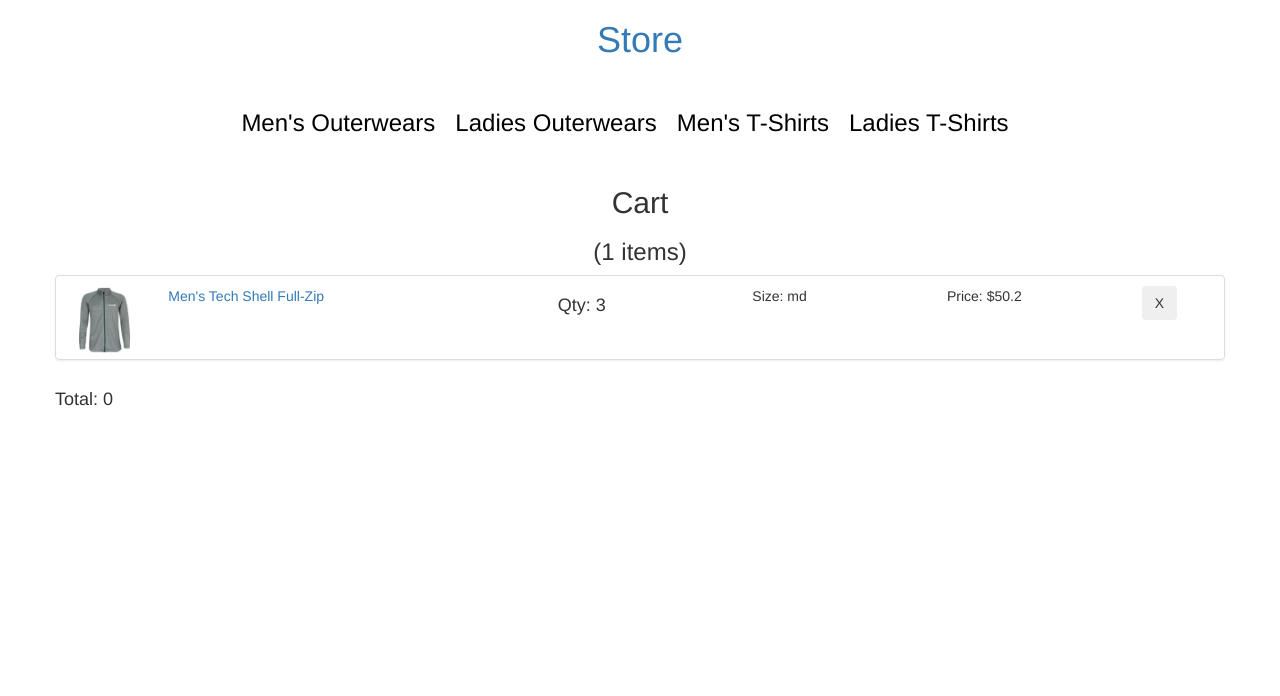
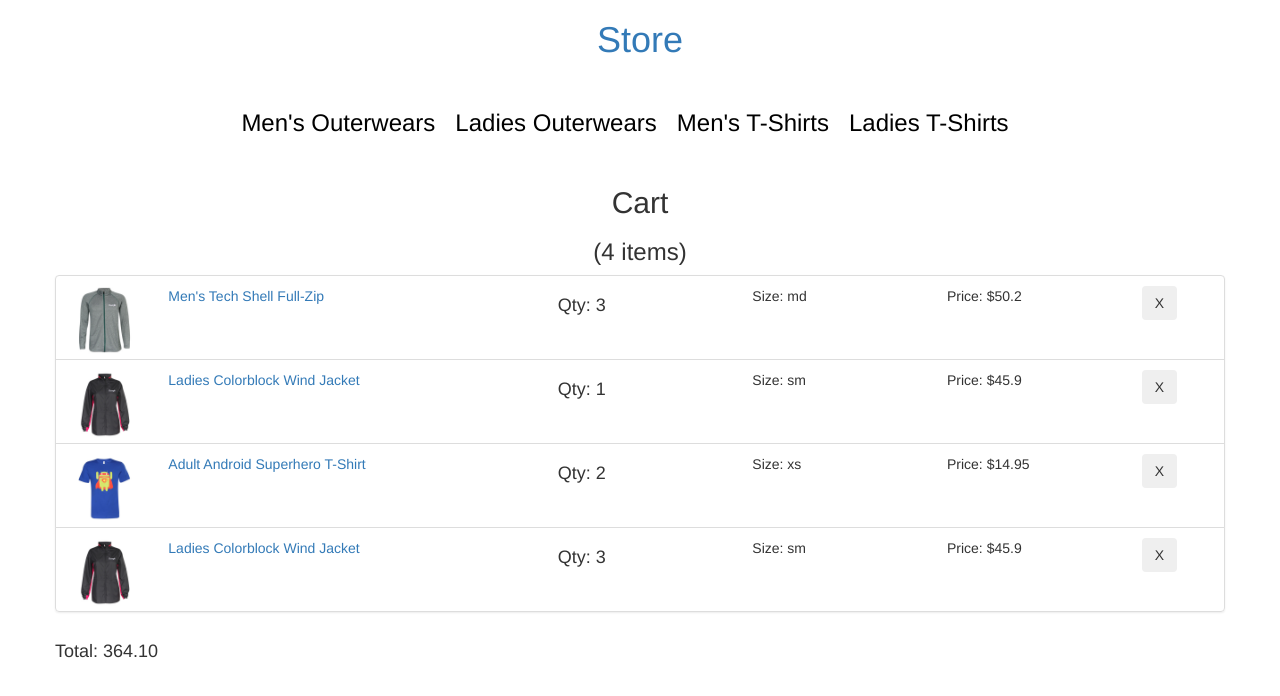
Before and after one commit to blaynem/store-redo, a React (Create React App) app: page /cart in a window 1280 px wide. Shown: the top 696 px of the page. Built offline with nearby package versions, Linux system fonts and the light colour scheme; a web font is replaced by a local one.

Commit message:
can now calculate total

```diff
--- a/src/containers/cart.js
+++ b/src/containers/cart.js
@@ -10,24 +10,45 @@ class Cart extends Component {
 	constructor(props) {
 		super(props)
 
-		this.state = { total:0 }
+		this.getTotal(this.props);
+		this.state = { total: this.getTotal(this.props) }
 		this.removeItem = this.removeItem.bind(this);
+	}
+
+	componentWillReceiveProps(nextProps){
+		const oldTotal = this.state.total
+		const newTotal = this.getTotal(nextProps)
+		const difference = oldTotal - newTotal
+
+		this.setState({ total: this.state.total - difference})
+	}
+
+	// meant to be called with either this.props or nextProps
+	getTotal(propsPassed){
+		let total = 0;
+		// gets the data from the props.cart, then maps over it to return the list of items in cart
+		propsPassed.cart.map((cartItem, i) => {
+			var specificItem = {};
+			// loops through the specific category of Data Items, finds the price
+			// of the specific item, then multiplies it by the quantity to get total
+			Items[cartItem.category].forEach((dataItem) => {
+				if (dataItem.code === cartItem.code) {
+					total += (dataItem.price * cartItem.qty)
+
+					specificItem = dataItem
+					return
+				}
+				return
+			})
+		})
+		console.log(total)
+		return total
 	}
 
 	removeItem(e) {
 		const toRemove = (e.target.id);
 
 		this.props.removeFromCart(toRemove)
-	}
-
-	cartPrice(price, qty) {
-		console.log(this.state.total)
-		console.log(price)
-		console.log(qty)
-		console.log(price * qty)
-		// const itemTotal =
-
-		// this.setState({ total: total += itemTotal})
 	}
 
 	renderCart() {
@@ -39,10 +60,9 @@ class Cart extends Component {
 			Items[cartItem.category].forEach((dataItem) => {
 				if (dataItem.code === cartItem.code) {
 					specificItem = dataItem
-					// console.log(cartItem.qty)
-					this.cartPrice(parseInt(specificItem.price), cartItem.qty)
 					return
 				}
+				return
 			})
 
 			// cartItem = mapped over store cart, so this.props.cart[0]
@@ -75,7 +95,6 @@ class Cart extends Component {
 	}
 
 	render() {
-		let total = 0;
 		return(
 			<div>
 				<div className="row">
@@ -88,7 +107,7 @@ class Cart extends Component {
 					</ul>
 				</div>
 				<div className="row">
-					<h4>Total: {this.state.total}</h4>
+					<h4>Total: {this.state.total.toFixed(2)}</h4>
 				</div>
 			</div>
 		)
--- a/src/containers/detail_page.js
+++ b/src/containers/detail_page.js
@@ -18,11 +18,11 @@ class DetailPage extends Component {
 	onClick(e) {
 		const { itemId, catId } = this.props.match.params
 		const { sizeChoice, quantityChoice } = this.state
-
 		this.props.addToCart(catId, itemId, sizeChoice, quantityChoice);
 	}
 
 	// on selection of {name}, switch to new selected value
+	// {name} is determined by the selects name property.
 	onChoiceChange(e) {
 		const target = e.target
 		const value = target.value
--- a/src/index.js
+++ b/src/index.js
@@ -12,9 +12,9 @@ import { addToCart, removeFromCart } from './actions';
 
 // console.log("store start", store.getState());
 store.dispatch(addToCart("mens_outerwear", "10-15068", "md", 3));
-// store.dispatch(addToCart("ladies_outerwear", "10-25058", "sm", 1));
-// store.dispatch(addToCart("mens_tshirts", "10-13239", "xs", 2));
-// store.dispatch(addToCart("ladies_outerwear", "10-25058", "sm", 3));
+store.dispatch(addToCart("ladies_outerwear", "10-25058", "sm", 1));
+store.dispatch(addToCart("mens_tshirts", "10-13239", "xs", 2));
+store.dispatch(addToCart("ladies_outerwear", "10-25058", "sm", 3));
 // store.dispatch(addToCart("mens_tshirts", "10-13239", "xs", 1));
 // console.log("store after multiple dispatches", store.getState());
 // store.dispatch(removeFromCart(0))
```
